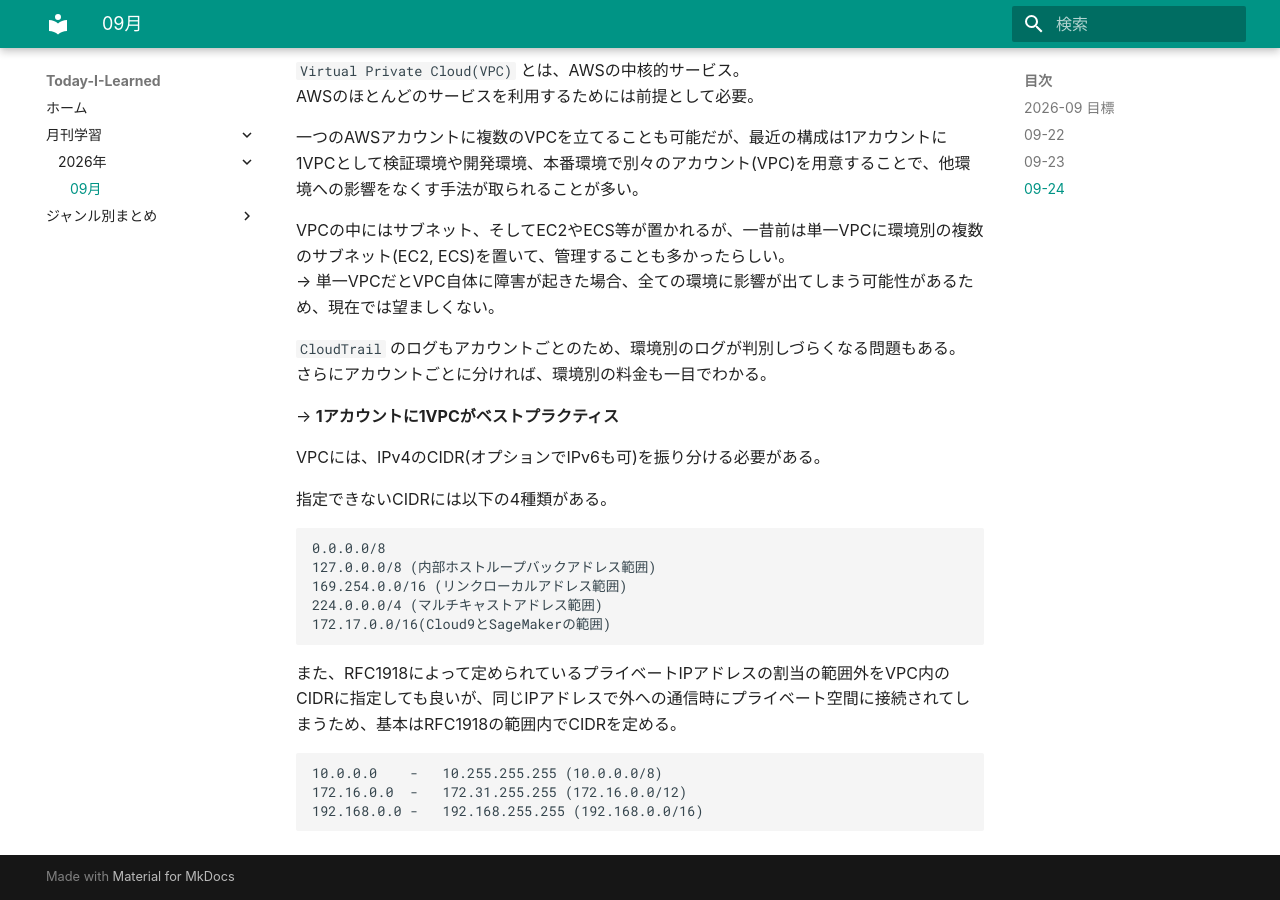
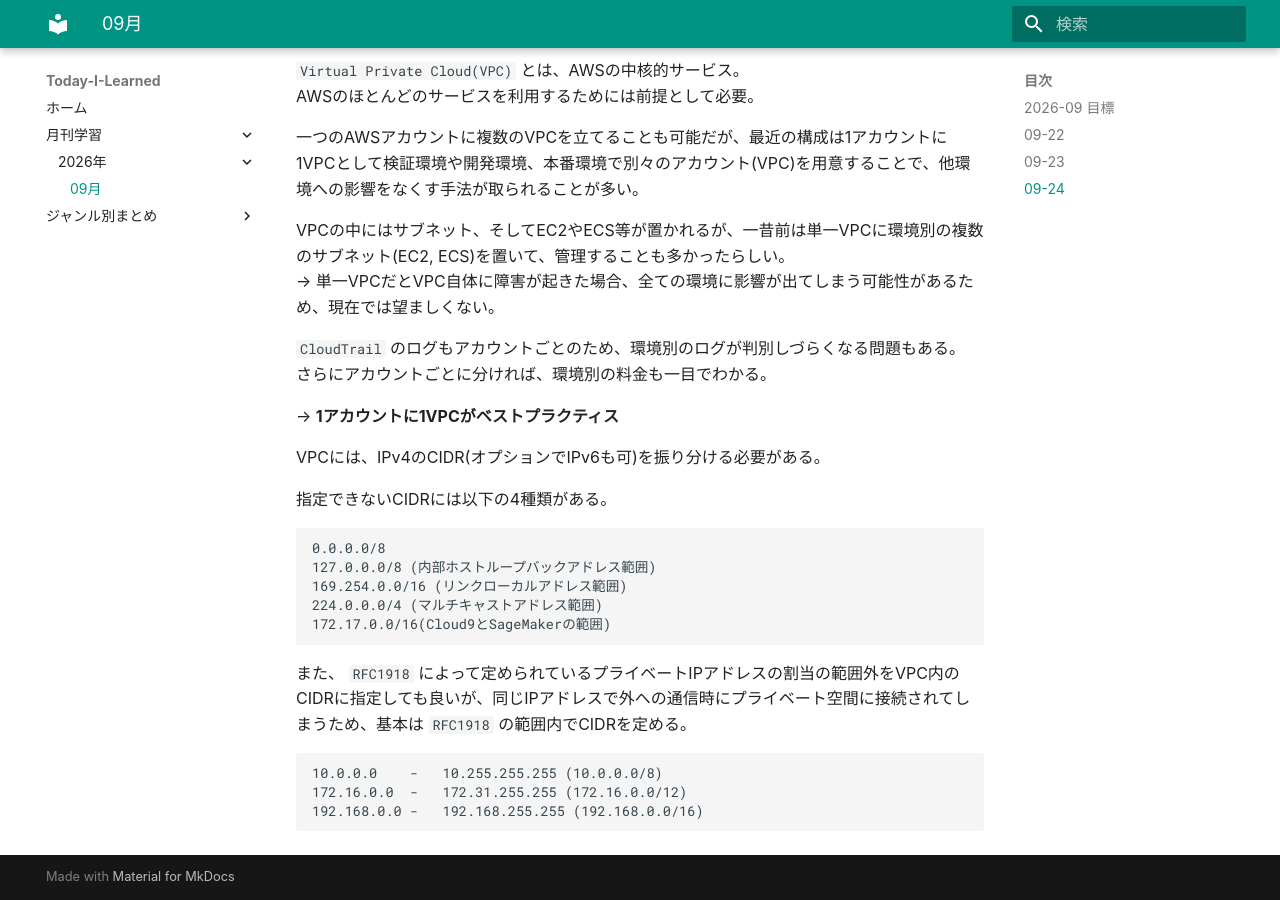
Before and after one commit to wararabesashimi/today-i-learned, an MkDocs documentation site: the page built from docs/2026-09.md, in a window 1280 px wide and 900 px high, scrolled down 1481 px. Built offline with MkDocs 1.6.1 and Material for MkDocs 9.7.7, drawn with Linux system fonts in a browser that asks for light colours; some web fonts are replaced.

Commit message:
[refactor]文章の一部を強調

````diff
--- a/docs/2026-09.md
+++ b/docs/2026-09.md
@@ -77,7 +77,7 @@ VPCには、IPv4のCIDR(オプションでIPv6も可)を振り分ける必要が
 172.17.0.0/16(Cloud9とSageMakerの範囲)
 ```
 
-また、RFC1918によって定められているプライベートIPアドレスの割当の範囲外をVPC内のCIDRに指定しても良いが、同じIPアドレスで外への通信時にプライベート空間に接続されてしまうため、基本はRFC1918の範囲内でCIDRを定める。
+また、 `RFC1918` によって定められているプライベートIPアドレスの割当の範囲外をVPC内のCIDRに指定しても良いが、同じIPアドレスで外への通信時にプライベート空間に接続されてしまうため、基本は `RFC1918` の範囲内でCIDRを定める。
 ```
 10.0.0.0	-	10.255.255.255 (10.0.0.0/8)
 172.16.0.0	-	172.31.255.255 (172.16.0.0/12)
````
